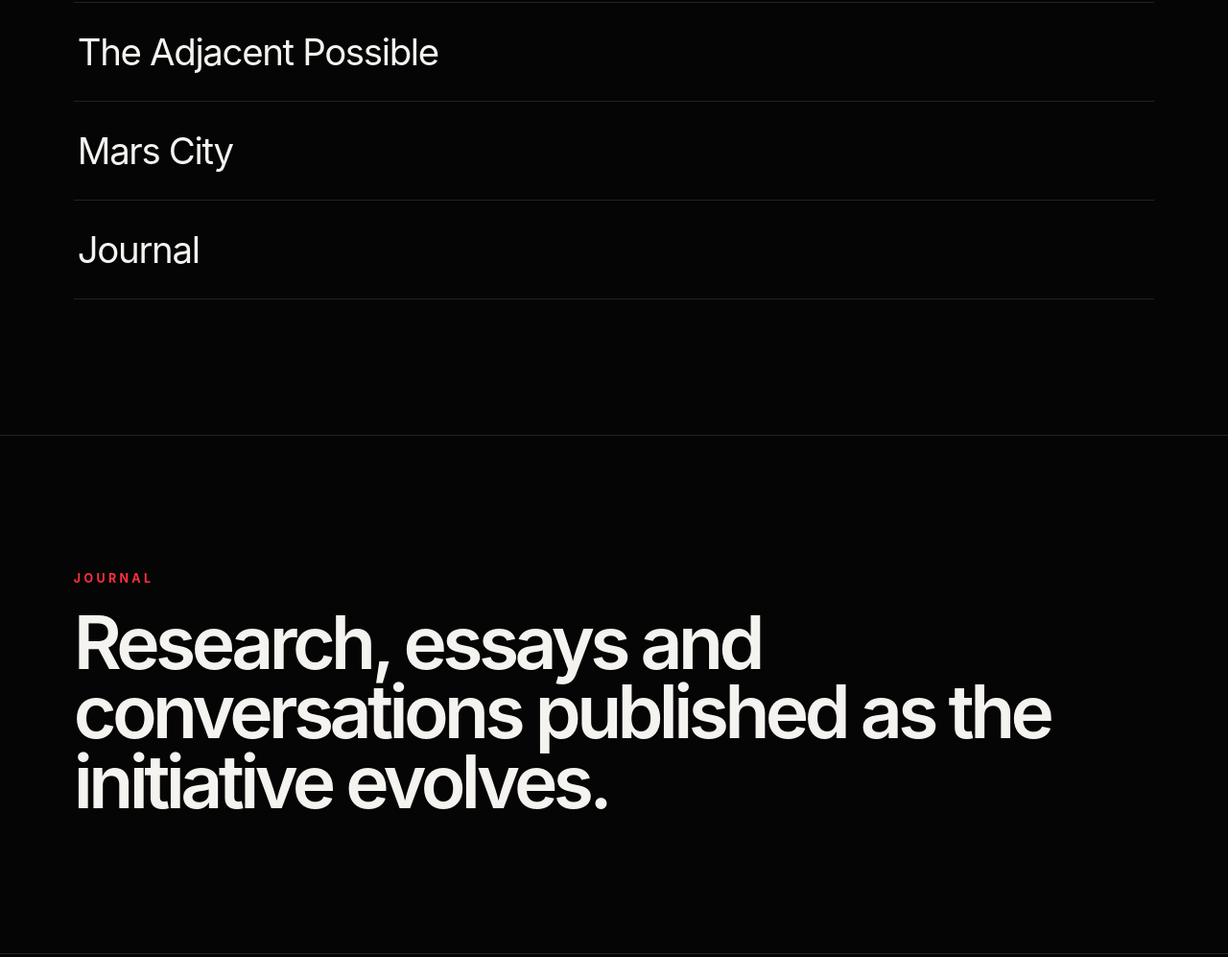
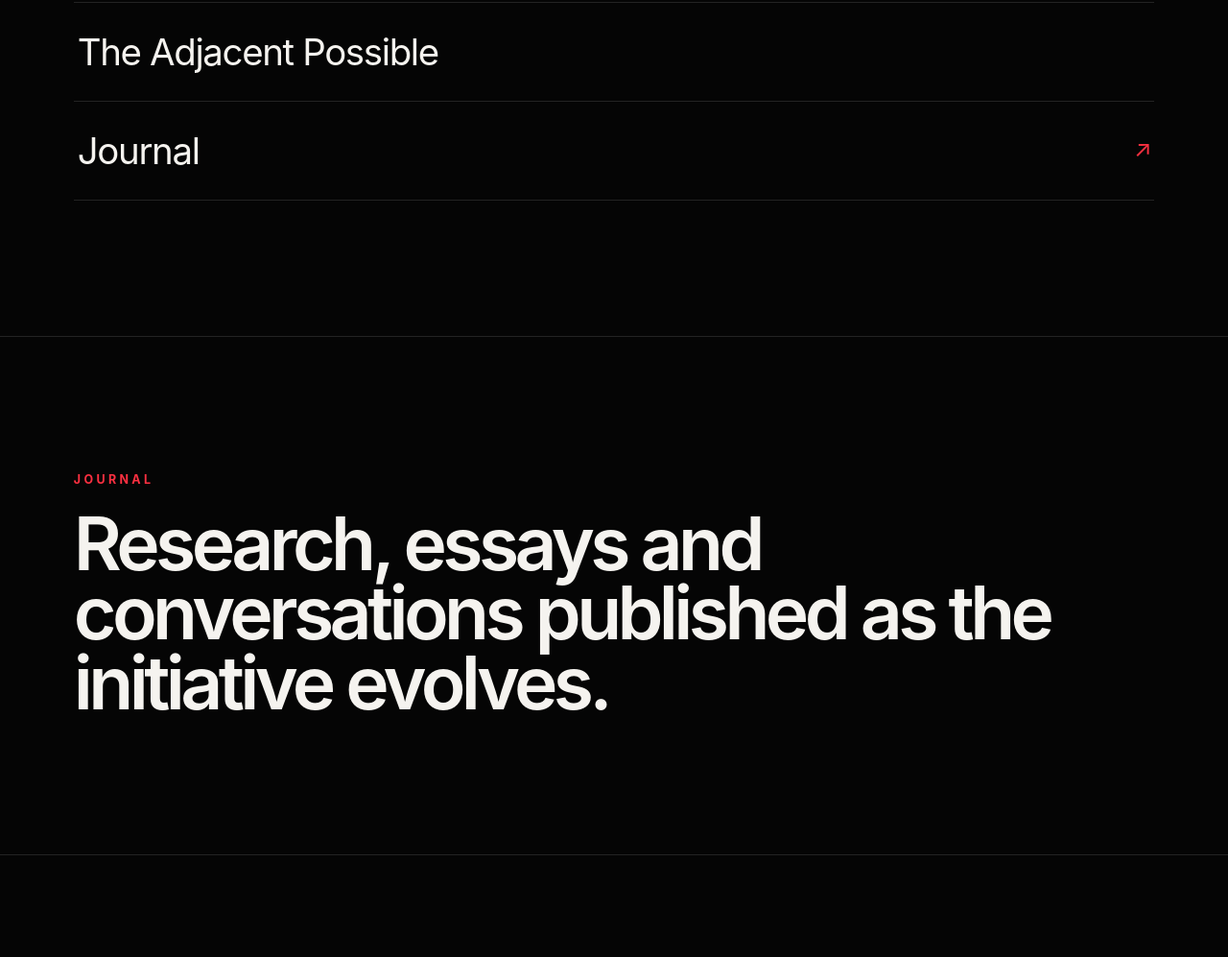
Before and after one commit to yannleoty/-nexus-prima-site, a plain HTML site: page index.html in a window 1280 px wide. Shown: the part 4171-5168 px from the top of the page at 96% size. Drawn offline with Linux system fonts and the light colour scheme.

Commit message:
Add files via upload

```diff
--- a/index.html
+++ b/index.html
@@ -37,7 +37,7 @@
     <nav class="site-nav" id="site-nav" aria-label="Primary navigation" data-menu>
       <a href="#humanity">Pillars</a>
       <a href="#work">Current Work</a>
-      <a href="#journal">Journal</a>
+      <a href="https://journal.nexusprima.org">Journal</a>
       <a href="#contact">Contact</a>
     </nav>
   </header>
@@ -116,17 +116,16 @@
       </div>
       <ul class="work-list" data-reveal>
         <li>The Adjacent Possible</li>
-        <li>Mars City</li>
-        <li>Journal</li>
+        <li><a href="https://journal.nexusprima.org" aria-label="Open the Nexus Prima Journal">Journal <span aria-hidden="true">↗</span></a></li>
       </ul>
     </section>
 
-    <section class="section journal" id="journal">
+    <a class="section journal journal-link" id="journal" href="https://journal.nexusprima.org" aria-label="Open the Nexus Prima Journal">
       <div data-reveal>
         <p class="eyebrow">Journal</p>
         <h2>Research, essays and conversations published as the initiative evolves.</h2>
       </div>
-    </section>
+    </a>
 
     <section class="closing" id="contact">
       <div class="closing-copy" data-reveal>
--- a/styles.css
+++ b/styles.css
@@ -46,6 +46,12 @@ button{font:inherit;color:inherit}
 .section{padding:clamp(92px,11vw,160px) clamp(22px,6vw,92px);border-bottom:1px solid var(--line)}
 .section-intro{max-width:1000px}.section-intro h2,.journal h2{margin:0;font-size:clamp(3.4rem,7vw,8rem);line-height:.95;letter-spacing:-.06em;font-weight:560}
 .work-list{list-style:none;margin:68px 0 0;padding:0;border-top:1px solid var(--line)}.work-list li{padding:28px 4px;border-bottom:1px solid var(--line);font-size:clamp(1.7rem,3vw,3.8rem);letter-spacing:-.035em}
+.work-list a{display:flex;align-items:center;justify-content:space-between;width:100%;transition:color .2s ease,transform .2s ease}
+.work-list a:hover,.work-list a:focus-visible{color:var(--red)}
+.work-list a span{font-size:.62em;color:var(--red);transform:translateY(-.08em)}
+.journal-link{color:inherit;text-decoration:none}
+.journal-link:hover h2,.journal-link:focus-visible h2{color:var(--red)}
+.journal-link h2{transition:color .2s ease}
 .journal{min-height:64svh;display:grid;align-items:center}.journal>div{max-width:1150px}.journal h2{font-size:clamp(3.2rem,6vw,7rem)}
 
 .closing{min-height:86svh;display:grid;place-items:center;padding:110px 24px;background:radial-gradient(circle at 50% 60%,rgba(255,48,65,.13),transparent 30%),#050505}.closing-copy{text-align:center}.closing-copy>p:first-child{margin:0;color:var(--muted);font-size:clamp(1.4rem,2.2vw,2.2rem)}.closing h2{margin:14px 0 40px;font-size:clamp(4rem,8vw,9rem);line-height:.9;letter-spacing:-.065em}.closing-brand{margin:0 0 18px;color:var(--red);font-size:.95rem;letter-spacing:.28em;text-transform:uppercase}.closing a{font-size:clamp(1.15rem,2vw,1.7rem);border-bottom:1px solid var(--line);padding-bottom:6px}
```
Also changed, not shown: 1 other file.
